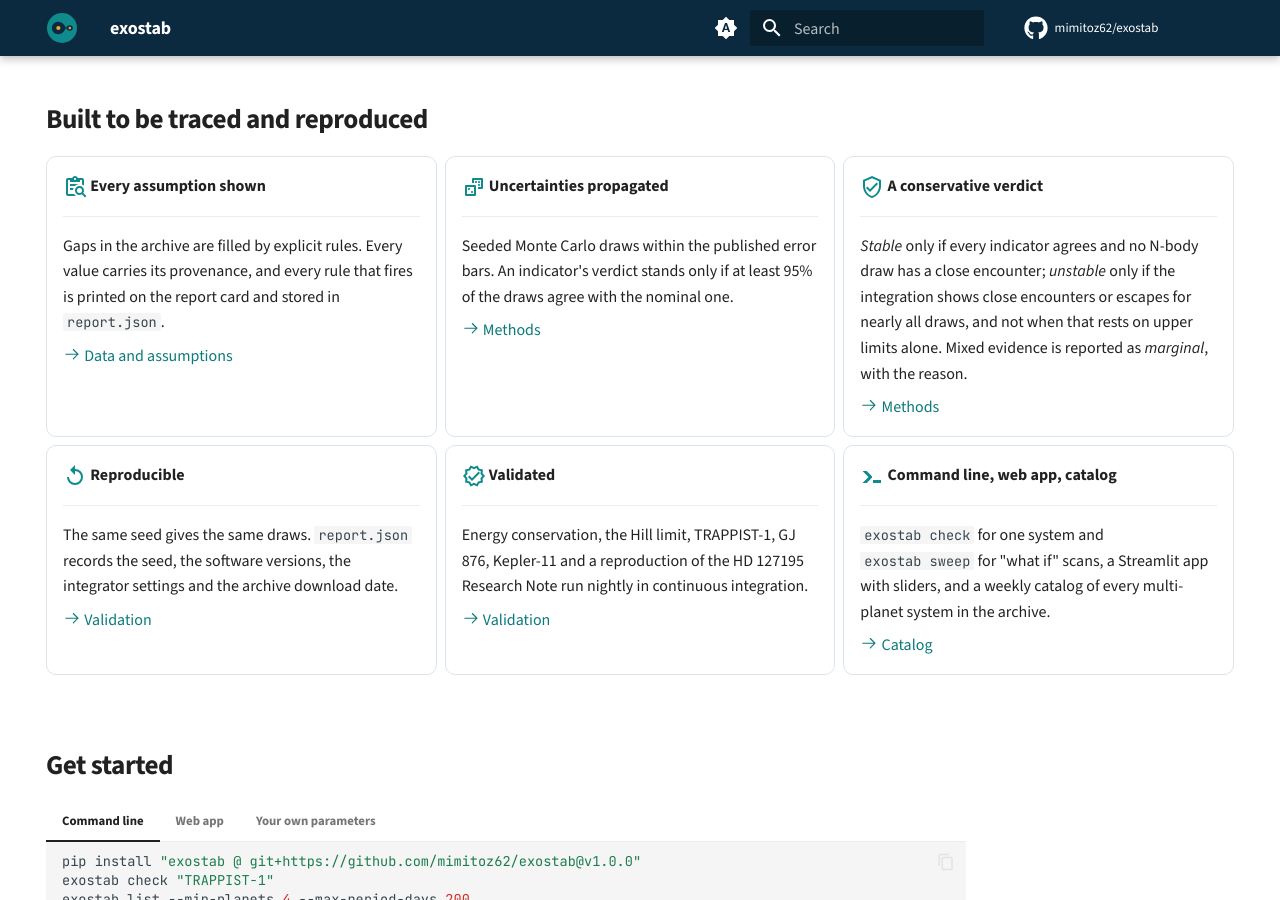
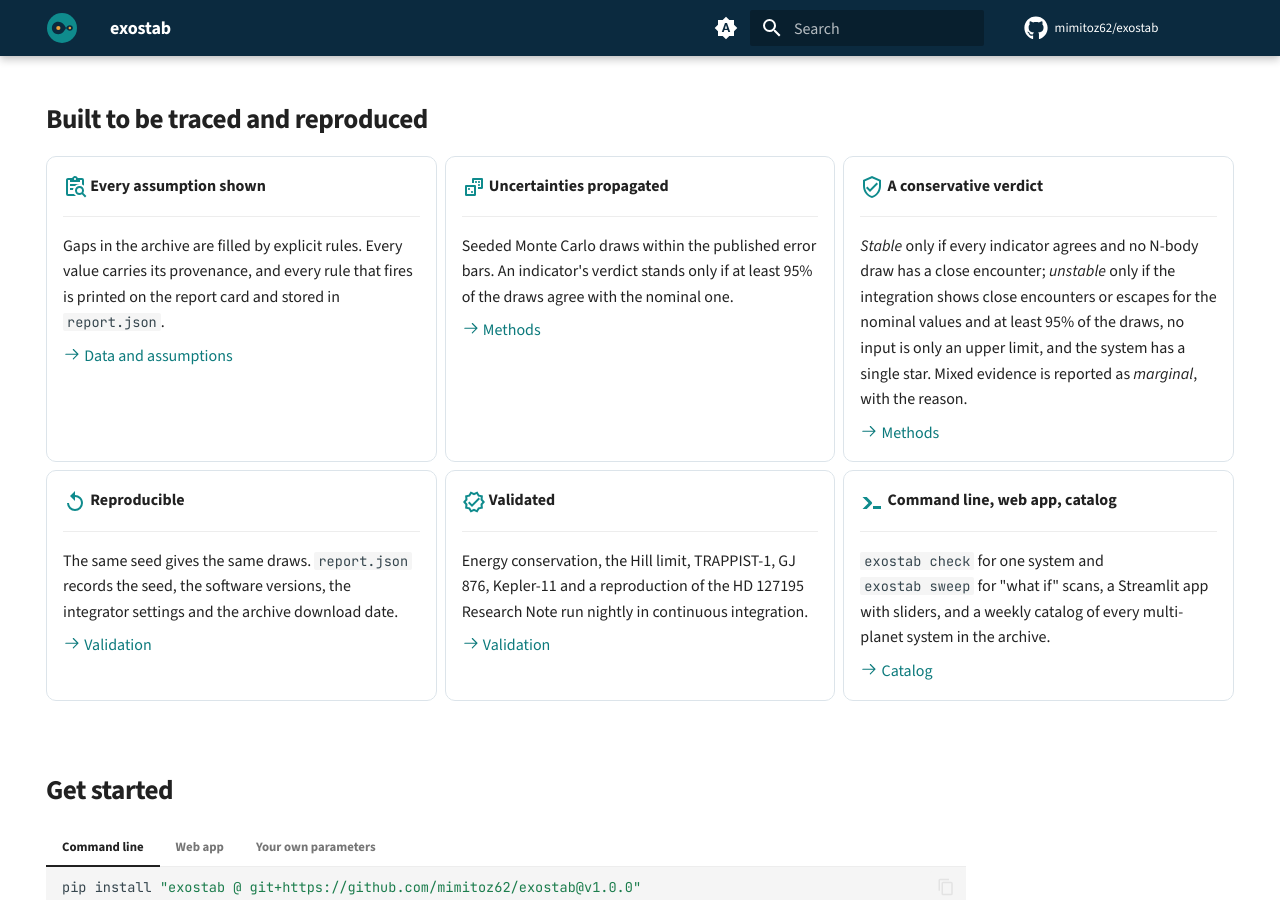
Before and after one commit to O1sumitkumar/exostab, an MkDocs documentation site: the page built from docs/index.md, in a window 1280 px wide and 900 px high, scrolled down 1533 px. Built offline with MkDocs 1.6.1 and Material for MkDocs 9.7.7, drawn with Linux system fonts in a browser that asks for light colours; comment, search, counter and statistics services are not loaded.

Commit message:
State the landing page's rule for "unstable" as the code applies it
The card "A conservative verdict" said a system is unstable only if the
integration shows encounters or escapes "for nearly all draws, and not
when that rests on upper limits alone". The code is stricter and does not
look at what the instability rests on: analysis.py returns UNSTABLE only
when the nominal run and the draws are unstable, upper_limits is empty
(any input that is only a published upper limit, whether or not it took
part in the encounter; DECISIONS.md D27) and the system has one star.

The card now says: encounters or escapes for the nominal values and at
least 95% of the draws, no input is only an upper limit, and a single
star, as README.md and docs/methods.md already state.

Co-Authored-By: Claude Opus 5.5 <noreply@anthropic.com>

```diff
--- a/docs/index.md
+++ b/docs/index.md
@@ -85,8 +85,9 @@ answer.
     ---
 
     *Stable* only if every indicator agrees and no N-body draw has a close encounter; *unstable* only if the
-    integration shows close encounters or escapes for nearly all draws, and not when that rests on upper
-    limits alone. Mixed evidence is reported as *marginal*, with the reason.
+    integration shows close encounters or escapes for the nominal values and at least 95% of the draws, no
+    input is only an upper limit, and the system has a single star. Mixed evidence is reported as *marginal*,
+    with the reason.
 
     [:octicons-arrow-right-24: Methods](methods.md)
 
```
